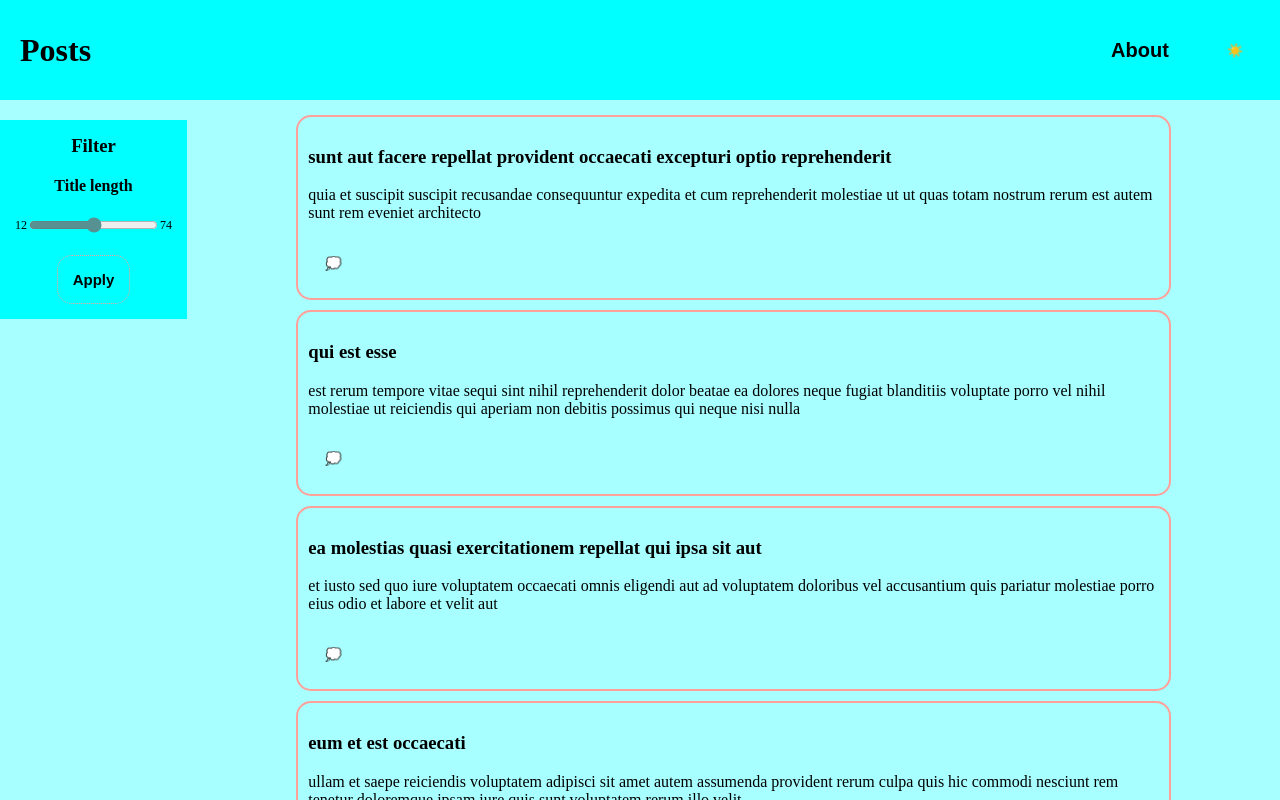
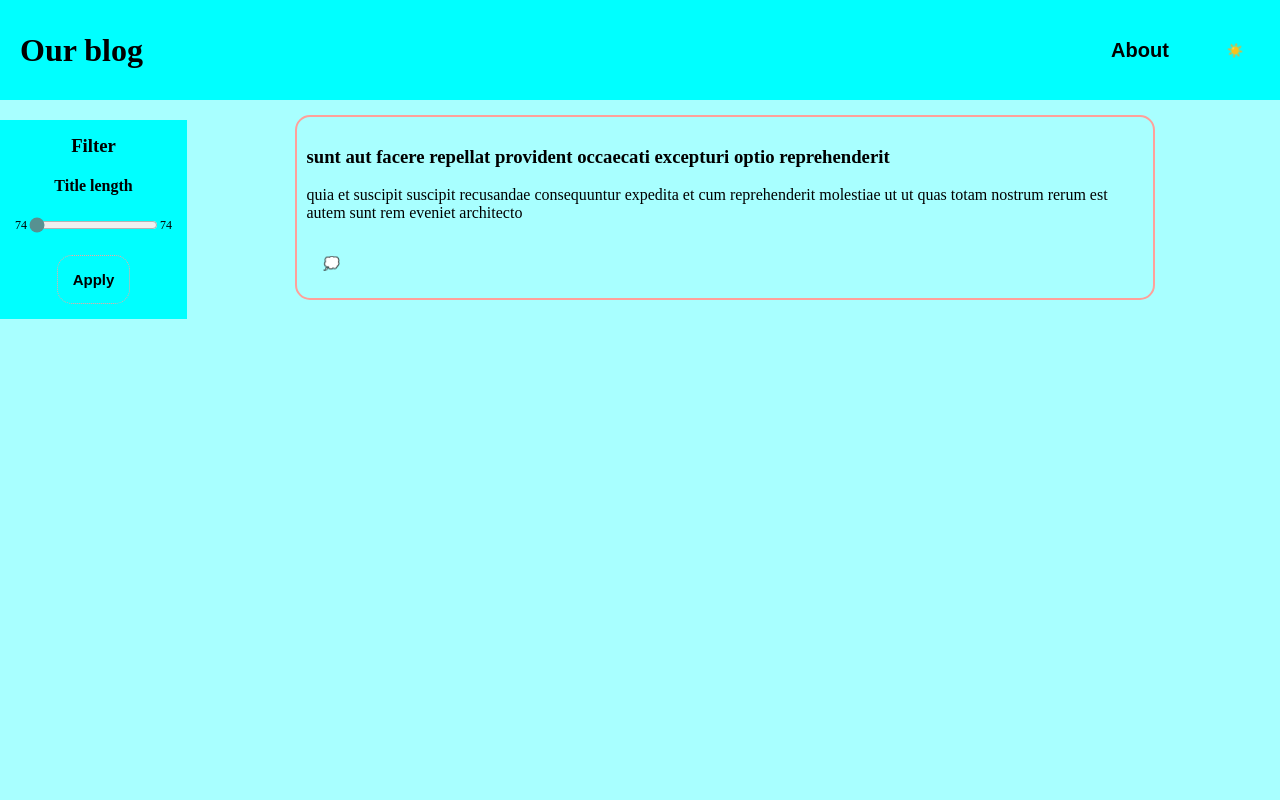
Before and after one commit to DmitryStarchenko/React-Aston, a React app in the folder homework/: page /posts/1 in a window 1280 px wide. Shown: the top 800 px of the page. Built offline with nearby package versions, Linux system fonts and the light colour scheme; the HTML template or start-up script is replaced by a standard one.

Commit message:
feat: added post route

```diff
--- a/homework/src/app/App.tsx
+++ b/homework/src/app/App.tsx
@@ -1,15 +1,18 @@
-import { MainLayout } from '../shared/layouts/MainLayout';
+import { BrowserRouter } from 'react-router';
 import { ThemeProvider } from '../shared/lib/theme/ThemeProvider';
 import { Footer } from '../widgets/LayoutFooter/Footer';
 import { Header } from '../widgets/LayoutHeader/Header';
+import { Router } from './provider/router/Router';
 
 function App() {
   return (
-    <ThemeProvider>
-      <Header />
-      <MainLayout />
-      <Footer />
-    </ThemeProvider>
+    <BrowserRouter>
+      <ThemeProvider>
+        <Header />
+        <Router />
+        <Footer />
+      </ThemeProvider>
+    </BrowserRouter>
   );
 }
 
--- /dev/null
+++ b/homework/src/app/provider/router/Router.tsx
@@ -0,0 +1,18 @@
+import { Navigate, Route, Routes } from 'react-router-dom';
+import { Posts } from '../../../pages/posts/Posts';
+import { NotFound } from '../../../pages/notFound/NotFound';
+
+export const Router = () => {
+  return (
+    <Routes>
+      <Route path="/" element={<Navigate to="posts" />} />
+      <Route path="posts">
+        <Route index element={<Posts />} />
+        <Route path=":id" element={<Posts />}>
+          <Route path="post" element={<Posts />} />
+        </Route>
+      </Route>
+      <Route path="*" element={<NotFound />} />
+    </Routes>
+  );
+};
--- a/homework/src/features/PostLengthFilter/lib/filterByLength.ts
+++ b/homework/src/features/PostLengthFilter/lib/filterByLength.ts
@@ -1,6 +1,9 @@
-import { posts } from '../../../entities/post/mocks/posts';
+import type { Post } from '../../../entities/post/types/Post';
 
-export const filterByLength = (currentLength: number | undefined) => {
+export const filterByLength = (
+  currentLength: number | undefined,
+  posts: Post[]
+) => {
   const postsLength = posts
     .map((post) => post.title.length)
     .sort((a, b) => a - b);
--- /dev/null
+++ b/homework/src/features/PostList/model/hooks/usePosts.ts
@@ -0,0 +1,13 @@
+import { posts } from '../../../../entities/post/mocks/posts';
+
+export const usePosts = (
+  postId: number | undefined,
+  userId: number | undefined
+) => {
+  if (postId) {
+    return posts.filter((post) => post.id === postId);
+  } else if (userId) {
+    return posts.filter((post) => post.userId === userId);
+  }
+  return posts;
+};
--- /dev/null
+++ b/homework/src/pages/notFound/NotFound.tsx
@@ -0,0 +1,3 @@
+export const NotFound = () => {
+  return <h1>NotFound</h1>;
+};
--- /dev/null
+++ b/homework/src/pages/posts/Posts.tsx
@@ -0,0 +1,18 @@
+import { useLocation, useParams } from 'react-router';
+import { MainLayout } from '../../shared/layouts/MainLayout';
+import { usePosts } from '../../features/PostList/model/hooks/usePosts';
+import type { Post } from '../../entities/post/types/Post';
+
+export const Posts = () => {
+  const { id } = useParams();
+  const location = useLocation();
+
+  const isUserPostsRoute = location.pathname.includes('/users/');
+  const isSinglePostRoute = location.pathname === `/posts/${id}`;
+
+  const postId = isSinglePostRoute ? Number(id) : undefined;
+  const userId = isUserPostsRoute ? Number(id) : undefined;
+
+  const posts: Post[] = usePosts(postId, userId);
+  return <MainLayout posts={posts} />;
+};
--- a/homework/src/shared/layouts/MainLayout.module.css
+++ b/homework/src/shared/layouts/MainLayout.module.css
@@ -2,4 +2,5 @@
   display: flex;
   background-color: var(--bg-main);
   width: 100%;
+  min-height: 100vh;
 }
--- a/homework/src/shared/layouts/MainLayout.tsx
+++ b/homework/src/shared/layouts/MainLayout.tsx
@@ -5,8 +5,13 @@ import { filterByLength } from '../../features/PostLengthFilter/lib/filterByLeng
 import { PostLengthFilter } from '../../features/PostLengthFilter/ui/PostLengthFilter';
 import type { Post } from '../../entities/post/types/Post';
 
-export const MainLayout = () => {
-  const initial = filterByLength(undefined);
+type Props = {
+  posts: Post[];
+};
+
+export const MainLayout = (props: Props) => {
+  const { posts } = props;
+  const initial = filterByLength(undefined, posts);
   const [postsLength, setPostsLength] = useState<number[]>(initial.postsLength);
   const [currentLength, setCurrentLength] = useState<number | undefined>(
     undefined
@@ -17,7 +22,7 @@ export const MainLayout = () => {
   const isLoading = false;
 
   const handleClickFilter = () => {
-    const { postsFiltered, postsLength } = filterByLength(currentLength);
+    const { postsFiltered, postsLength } = filterByLength(currentLength, posts);
     setPostsLength(postsLength);
     setPostsFiltered(postsFiltered);
   };
--- a/homework/src/widgets/LayoutHeader/Header.tsx
+++ b/homework/src/widgets/LayoutHeader/Header.tsx
@@ -7,7 +7,7 @@ import styles from './Header.module.css';
 export const Header = () => {
   return (
     <div className={styles.header}>
-      <h1>Posts</h1>
+      <h1>Our blog</h1>
       <div className={styles.nav}>
         <Modal>
           <Modal.Trigger>
```
